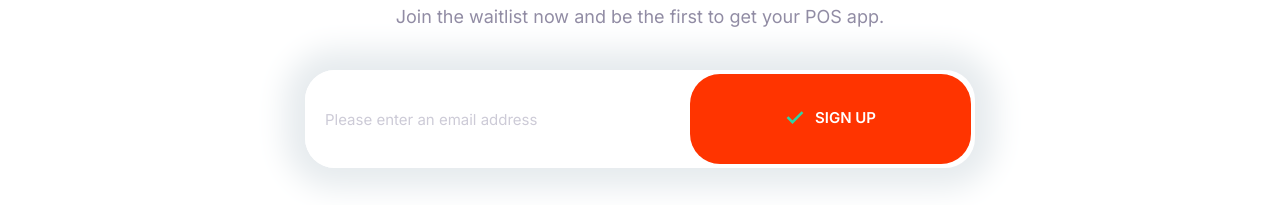
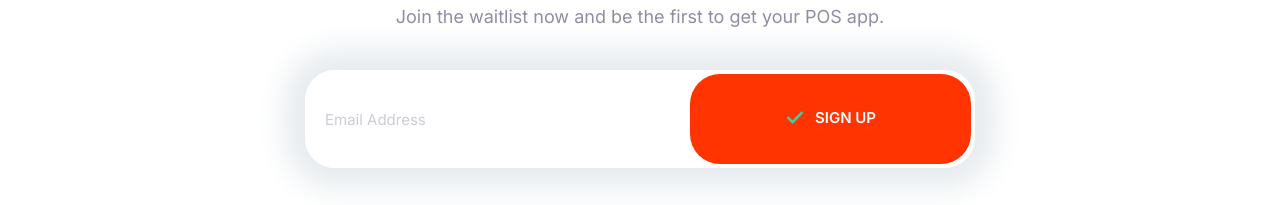
Before and after one commit to sina-kaabi/Moshify, a website built with Parcel: page index.html in a window 1280 px wide. Shown: the part 725-930 px from the top of the page. Built offline with nearby package versions, Linux system fonts and the light colour scheme.

Commit message:
input-text-update

```diff
--- a/css/styles.css
+++ b/css/styles.css
@@ -416,6 +416,7 @@ a {
 
 ::placeholder {
     color: #cdcbd7;
+
 }
 
 .input-group {
--- a/index.html
+++ b/index.html
@@ -84,7 +84,7 @@
           aria-label="Domain"
           type="text"
           class="input"
-          placeholder="Please enter an email address"
+          placeholder="Email Address"
         />
         <button class="btn btn--accent">
           <svg class="icon icon--white">
```
